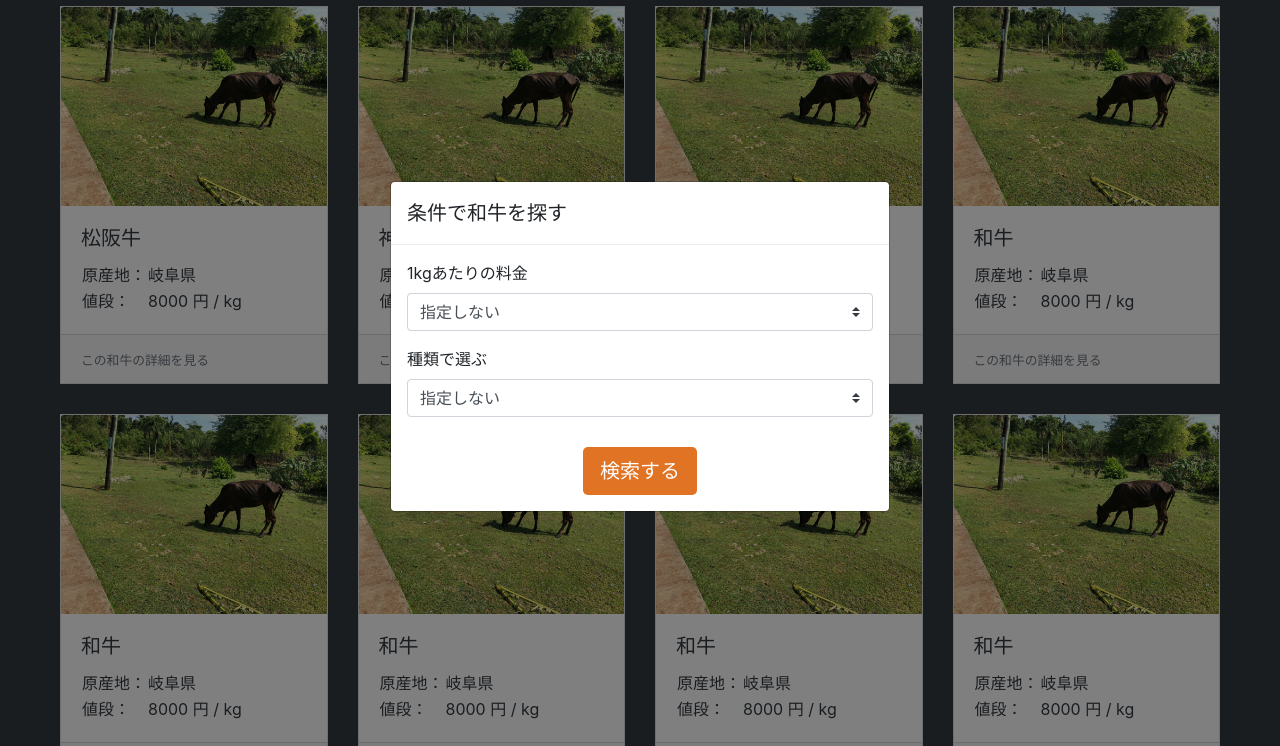
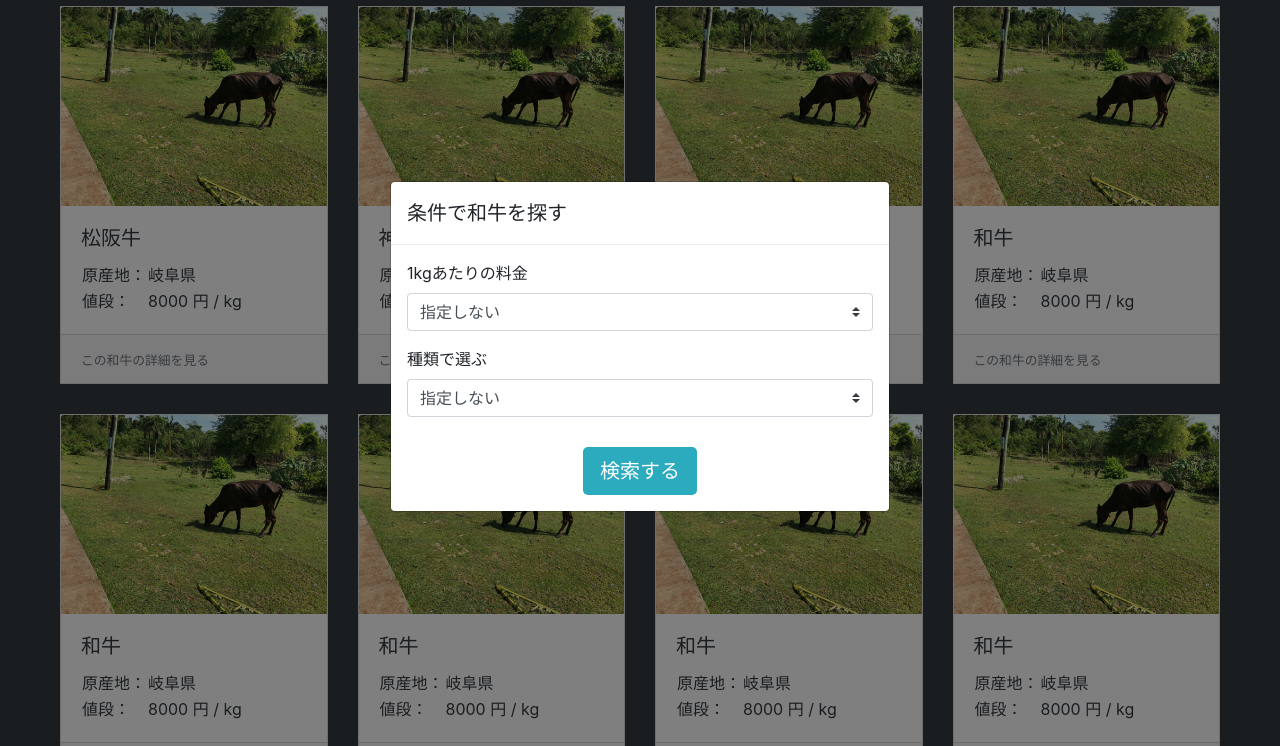
Before and after one commit to takafumisugai/wagyu_price, a plain HTML site: page index.html in a window 1280 px wide. Both pictures are taken after a click on the link 1204 px from the left and 20 px from the top of the page. Shown: the part 54-800 px from the top of the page. Drawn offline with Linux system fonts and the light colour scheme.

Commit message:
モーダルウィンドウ内の検索するボタンを青に変更

```diff
--- a/css/style.css
+++ b/css/style.css
@@ -37,7 +37,7 @@ p {
 
 
 .submit-color {
-  background-color: #DE660D;
+  background-color: #17a2b8;
   color: white;
   opacity: 0.9;
   transition: all 0.4s;
```
